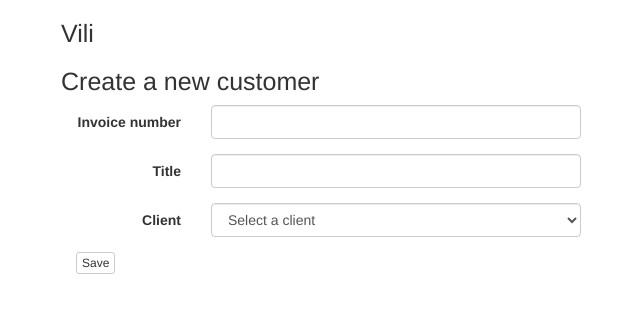
After one commit to faltad/Vili, a Flask app: template app/templates/new_customer.html in a window 1280 px wide. The commit adds this page. Shown: the top 313 px of the page, without its empty margins (9-649 px from the left). Run offline with Flask 2, Linux system fonts and the light colour scheme; the template is opened without the code that fills it, so the values that code supplies are empty; parts of the project's set-up code (start-up, migrations or seed data) failed here and were passed over; some libraries are stand-ins or nearby versions.

Commit message:
Preparing the structure for the customer module

```diff
--- a/app/templates/dashboard.html
+++ b/app/templates/dashboard.html
@@ -4,5 +4,6 @@
 <div class="alert alert-info">{{ message }}</div>
 {% endfor %}
 To access the list of your invoices, please follow this <a href="{{ url_for('invoice_index_page') }}">link</a>.<br>
+To access the list of your customers, please follow this <a href="{{ url_for('customer_index_page') }}">link</a>.<br>
 The profile is accessible <a href="{{ url_for('profile_page') }}">here</a>.
 {% endblock %}
--- /dev/null
+++ b/app/templates/new_customer.html
@@ -0,0 +1,36 @@
+{% extends "layout.html" %}
+{% block body %}
+<h1>Create a new customer</h1>
+<form action="{{ url_for('customer_create_page') }}" method="POST">
+  <div class="form-horizontal col-md-6">
+    <div class="row">
+      <div class="form-group">
+	<label class="control-label col-md-3">Invoice number</label>
+	<div class="col-md-8">
+	  <input type="number" name="id" class="form-control" value="{{ new_id}}" min="{{new_id }}"/>
+	</div>
+      </div>
+    </div>
+    <div class="row">
+      <div class="form-group">
+	<label class="control-label col-md-3">Title</label>
+	<div class="col-md-8">
+	  <input type="text" name="title" class="form-control"/>
+	</div>
+      </div>
+    </div>
+    <div class="row">
+      <div class="form-group">
+	<label class="control-label col-md-3">Client</label>
+	<div class="col-md-8">
+	  <select name="client" class="form-control">
+	    <option>Select a client</option>
+	  </select>
+	</div>
+      </div>
+    </div>
+    <input type="submit" class="btn btn-default btn-xs" value="Save"/>
+  </div>
+</form>
+
+{% endblock %}
--- a/app/views/__init__.py
+++ b/app/views/__init__.py
@@ -4,3 +4,4 @@ from . import dashboard
 from . import invoice
 from . import error_handlers
 from . import users
+from . import customer
```
Also changed, not shown: app/templates/list_customers.html (added, +22 -0 lines), app/views/customer.py (added, +34 -0 lines), app/views/invoice.py (+4 -4 lines), models/customer.py (added, +21 -0 lines).
